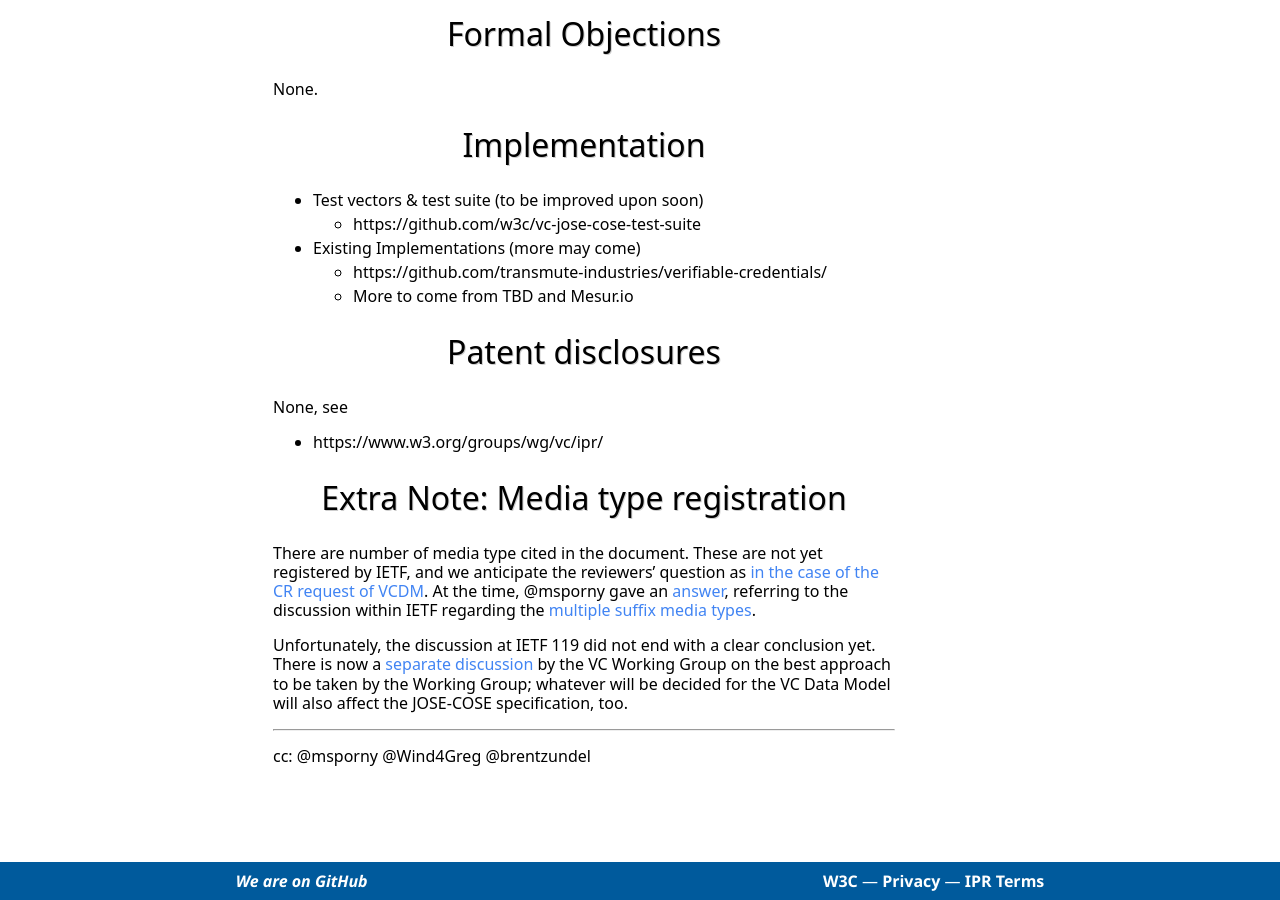
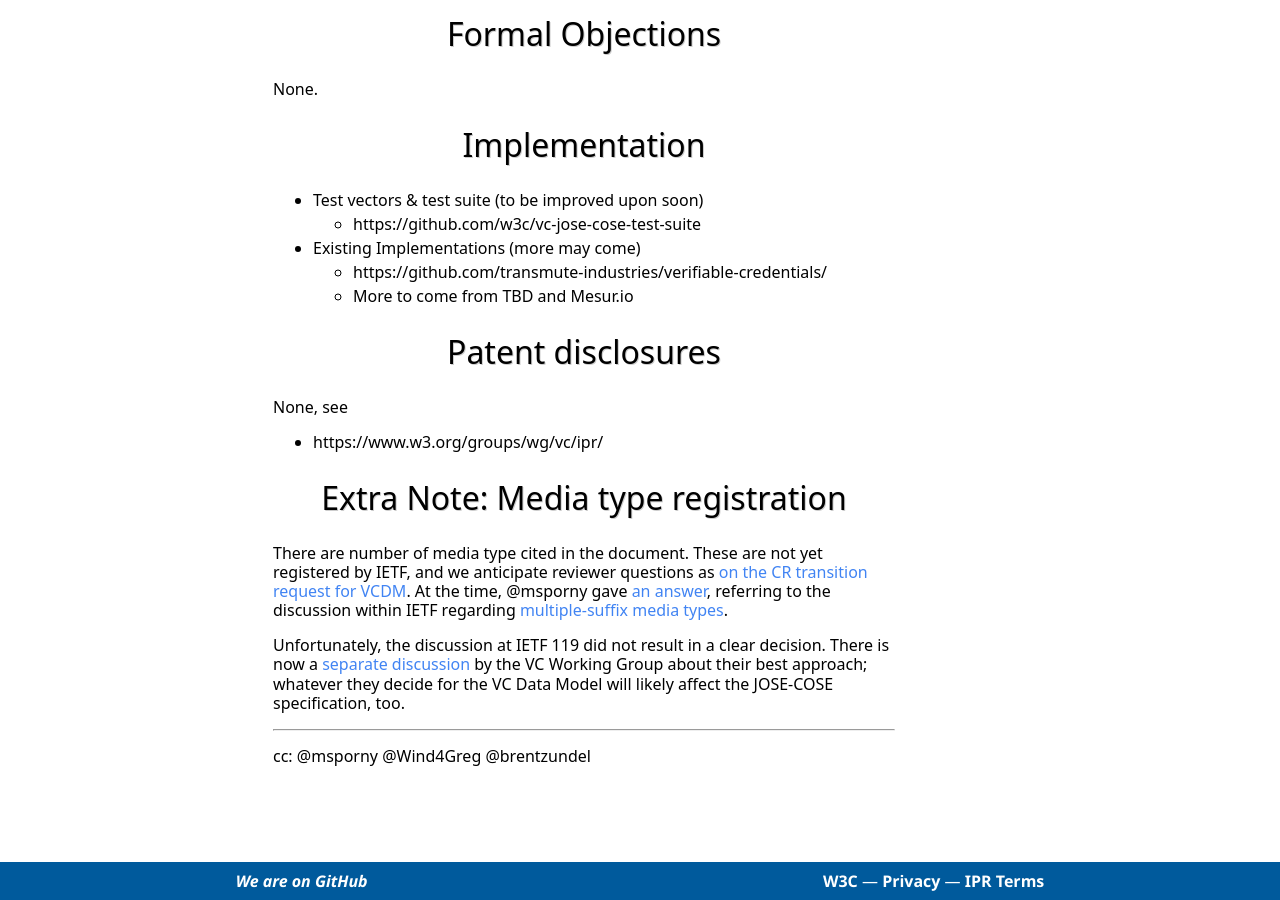
Before and after one commit to w3c/verifiable-credentials, a Jekyll site: the page built from admin/CR-jose-cose-2024/Approval_request.md, in a window 1280 px wide and 900 px high, scrolled down 2511 px. Built offline with Jekyll 4.4.1, drawn with Linux system fonts in a browser that asks for light colours; some web fonts are replaced; our own code applies the rules of GitHub Pages for plain Markdown files.

Commit message:
Apply suggestions from code review
Co-authored-by: Ted Thibodeau Jr <tthibodeau@openlinksw.com>

```diff
--- a/admin/CR-jose-cose-2024/Approval_request.md
+++ b/admin/CR-jose-cose-2024/Approval_request.md
@@ -110,12 +110,12 @@ None, see
 # Extra Note: Media type registration
 
 There are number of media type cited in the document. These are not yet registered by IETF,
-and we anticipate the reviewers' question as [in the case of the CR request of VCDM](https://github.com/w3c/transitions/issues/587#issuecomment-1900562225).
-At the time, @msporny gave an [answer](https://github.com/w3c/transitions/issues/587#issuecomment-1902276576), referring to the
-discussion within IETF regarding the [multiple suffix media types](https://datatracker.ietf.org/doc/draft-ietf-mediaman-suffixes/).
+and we anticipate reviewer questions as [on the CR transition request for VCDM](https://github.com/w3c/transitions/issues/587#issuecomment-1900562225).
+At the time, @msporny gave [an answer](https://github.com/w3c/transitions/issues/587#issuecomment-1902276576), referring to the
+discussion within IETF regarding [multiple-suffix media types](https://datatracker.ietf.org/doc/draft-ietf-mediaman-suffixes/).
 
-Unfortunately, the discussion at IETF 119 did not end with a clear conclusion yet. There is now a [separate discussion](https://github.com/w3c/vc-data-model/issues/1462)
-by the VC Working Group on the best approach to be taken by the Working Group; whatever will be decided for the VC Data Model will also affect the JOSE-COSE specification, too.
+Unfortunately, the discussion at IETF 119 did not result in a clear decision. There is now a [separate discussion](https://github.com/w3c/vc-data-model/issues/1462)
+by the VC Working Group about their best approach; whatever they decide for the VC Data Model will likely affect the JOSE-COSE specification, too.
 
 
 ---
```
